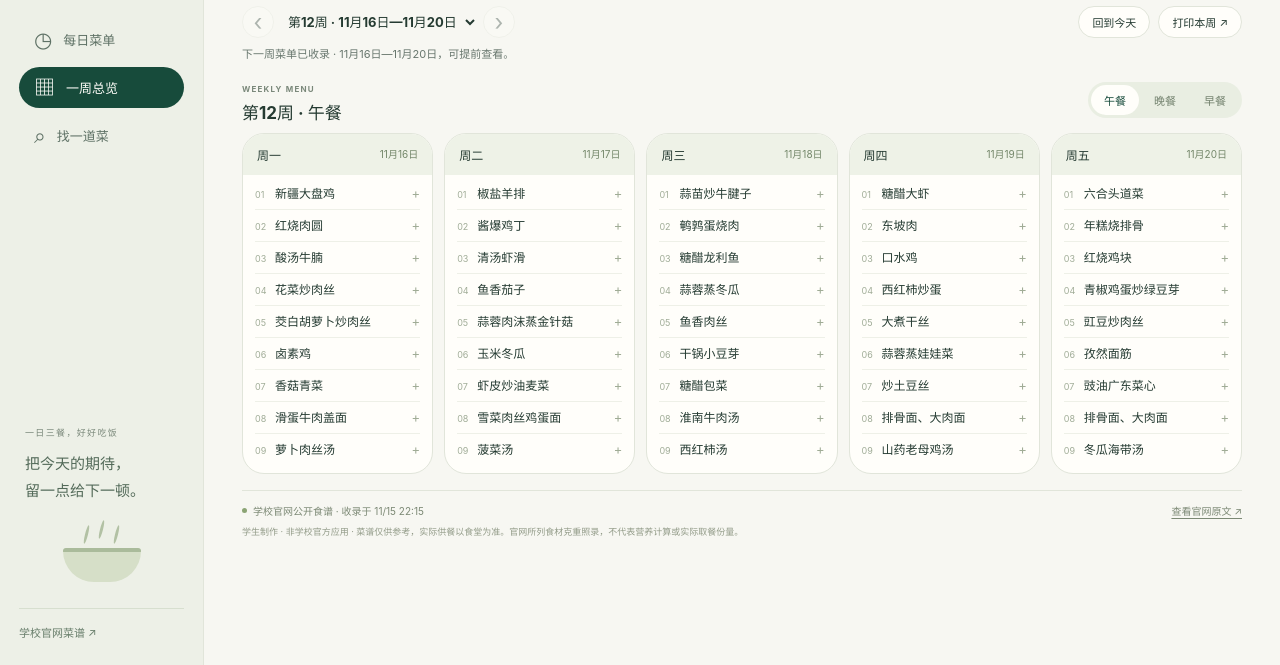
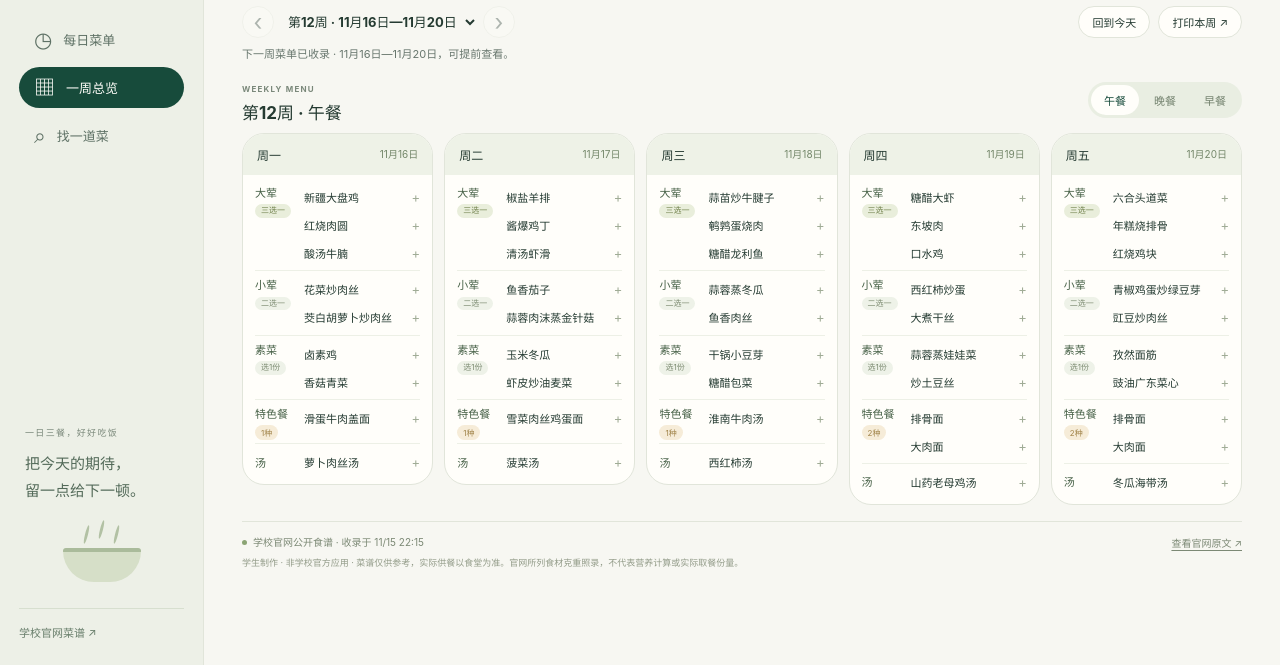
Before and after one commit to qeshgff/nhfls_menu, a plain HTML site: page docs/index.html in a window 1280 px wide. Both pictures are taken after a click on the button "打印本周 ↗". Shown: the part 135-800 px from the top of the page. Drawn offline with Linux system fonts and the light colour scheme.

Commit message:
Group lunch and dinner by cafeteria serving choices

```diff
--- a/docs/app.js
+++ b/docs/app.js
@@ -1,4 +1,4 @@
-import { MEALS, chinaDate, addDays, monday, weekday, shortDate, weekContains, initialSelection, searchMenus, ingredientTags, escapeHtml as esc } from './menu-utils.mjs';
+import { MEALS, chinaDate, addDays, monday, weekday, shortDate, weekContains, initialSelection, searchMenus, ingredientTags, mealGroups, escapeHtml as esc } from './menu-utils.mjs';
 
 const $ = id => document.getElementById(id);
 let data, activeWeek, activeDate, view = 'day', activeMeal = 'lunch';
@@ -11,7 +11,14 @@ function ingredients(value) {
   return tags.length ? `<ul class="ingredients" aria-label="食材与克重">${tags.map(tag => `<li class="ingredient-tag">${esc(tag)}</li>`).join('')}</ul>` : '<p class="ingredient-empty">官网未提供食材信息</p>';
 }
 function dishes(items) {
-  return `<ul class="dish-list">${items.map((dish, i) => `<li><details><summary><span class="dish-num">${String(i + 1).padStart(2, '0')}</span><span class="dish-name">${esc(dish.name)}</span></summary>${ingredients(dish.ingredients)}</details></li>`).join('')}</ul>`;
+  return `<ul class="dish-list">${items.map((dish, i) => `<li><details><summary><span class="dish-num">${String(i + 1).padStart(2, '0')}</span><span class="dish-name">${esc(dish.name)}</span></summary>${dish.ingredientNote ? `<p class="ingredient-note">${esc(dish.ingredientNote)}</p>` : ''}${ingredients(dish.ingredients)}</details></li>`).join('')}</ul>`;
+}
+function groupedDishes(meal, items) {
+  if (!items.length) return '<p class="week-empty">官网未提供这餐的菜单。</p>';
+  if (meal === 'breakfast') return dishes(items);
+  const groups = mealGroups(meal, items);
+  if (groups[0]?.key === 'unclassified') return `<p class="category-note">按官网顺序显示，分类待确认。</p>${dishes(items)}`;
+  return `<div class="meal-groups">${groups.map(group => `<section class="dish-group ${group.key}" aria-label="${group.title}${group.rule ? ` · ${group.rule}` : ''}"><div class="group-heading"><h4>${group.title}</h4>${group.rule ? `<span class="choice-rule">${group.rule}</span>` : ''}${group.key === 'specialty' ? `<span class="group-count">${group.items.length}种</span>` : ''}</div>${dishes(group.items)}</section>`).join('')}</div>`;
 }
 function safeSource(url) {
   try { const u = new URL(url); return u.protocol === 'https:' && ['www.nhfls.com.cn', 'nhfls.com.cn'].includes(u.hostname) ? u.href : 'https://www.nhfls.com.cn/mzsp/list.htm'; }
@@ -62,18 +69,18 @@ function renderDay() {
   }
   $('meal-cards').innerHTML = Object.entries(MEALS).map(([key, meal]) => {
     const items = day.meals[key] || [];
-    return `<article class="meal-card ${key}"><div class="meal-head"><span class="meal-symbol" aria-hidden="true">${meal.icon}</span><div><h3>${meal.name}</h3><small>${meal.en}</small></div><span class="meal-count">${items.length} 道选择</span></div>${items.length ? dishes(items) : '<p class="week-empty">官网未提供这餐的菜单。</p>'}</article>`;
+    return `<article class="meal-card ${key}"><div class="meal-head"><span class="meal-symbol" aria-hidden="true">${meal.icon}</span><div><h3>${meal.name}</h3><small>${meal.en}</small></div><span class="meal-count">${key === 'breakfast' ? `${items.length} 道选择` : '套餐 / 特色餐'}</span></div>${groupedDishes(key, items)}</article>`;
   }).join('');
 }
 function renderWeek() {
   $('week-view').querySelector('h2').textContent = `${activeWeek.label} · ${MEALS[activeMeal].name}`;
-  $('week-grid').innerHTML = activeWeek.days.map(day => `<article class="week-day"><h3>${weekday(day.date)}<span>${shortDate(day.date)}</span></h3>${day.meals[activeMeal]?.length ? dishes(day.meals[activeMeal]) : '<p class="week-empty">这餐尚无菜单</p>'}</article>`).join('');
+  $('week-grid').innerHTML = activeWeek.days.map(day => `<article class="week-day"><h3>${weekday(day.date)}<span>${shortDate(day.date)}</span></h3>${groupedDishes(activeMeal, day.meals[activeMeal] || [])}</article>`).join('');
 }
 function renderSearch() {
   const query = $('search-input').value.trim();
   if (!query) { $('search-results').innerHTML = '<p class="search-count">输入菜名或食材，看看它哪天出现。</p>'; return; }
   const hits = searchMenus(data.weeks, query);
-  $('search-results').innerHTML = `<p class="search-count">找到 ${hits.length} 条结果${hits.length > 100 ? '，先显示最近的 100 条' : ''}</p>` + (hits.length ? hits.slice(0, 100).map(hit => `<article class="search-hit"><div><h3>${esc(hit.name)}</h3><p>${esc(hit.date)} · ${weekday(hit.date)} · ${MEALS[hit.meal].name}</p>${ingredients(hit.ingredients)}</div><button data-jump-week="${hit.week}" data-jump-date="${hit.date}">查看当天 →</button></article>`).join('') : '<div class="empty"><h3>还没找到这道菜</h3><p>试试更短的关键词，或换一种食材。</p></div>');
+  $('search-results').innerHTML = `<p class="search-count">找到 ${hits.length} 条结果${hits.length > 100 ? '，先显示最近的 100 条' : ''}</p>` + (hits.length ? hits.slice(0, 100).map(hit => `<article class="search-hit"><div><h3>${esc(hit.name)}</h3><p>${esc(hit.date)} · ${weekday(hit.date)} · ${MEALS[hit.meal].name}${hit.category !== MEALS[hit.meal].name ? ` · ${esc(hit.category)}` : ''}</p>${hit.ingredientNote ? `<p class="ingredient-note">${esc(hit.ingredientNote)}</p>` : ''}${ingredients(hit.ingredients)}</div><button data-jump-week="${hit.week}" data-jump-date="${hit.date}">查看当天 →</button></article>`).join('') : '<div class="empty"><h3>还没找到这道菜</h3><p>试试更短的关键词，或换一种食材。</p></div>');
 }
 function initialize() {
   if (!data || data.schemaVersion !== 1 || !Array.isArray(data.weeks) || !data.weeks.length) throw new Error('菜单数据为空或版本不支持');
--- a/docs/menu-utils.mjs
+++ b/docs/menu-utils.mjs
@@ -18,7 +18,28 @@ export function initialSelection(weeks, today) {
 export function searchMenus(weeks, query) {
   const q = query.trim().toLocaleLowerCase('zh-CN');
   if (!q) return [];
-  return weeks.flatMap(week => week.days.flatMap(day => Object.keys(MEALS).flatMap(meal => (day.meals[meal] || []).filter(d => `${d.name} ${d.ingredients || ''}`.toLocaleLowerCase('zh-CN').includes(q)).map(d => ({ ...d, date: day.date, meal, week: week.id }))))).sort((a, b) => b.date.localeCompare(a.date));
+  return weeks.flatMap(week => week.days.flatMap(day => Object.keys(MEALS).flatMap(meal => mealGroups(meal, day.meals[meal] || []).flatMap(group => group.items.filter(d => `${d.name} ${d.ingredients || ''}`.toLocaleLowerCase('zh-CN').includes(q)).map(d => ({ ...d, category: group.title, date: day.date, meal, week: week.id })))))).sort((a, b) => b.date.localeCompare(a.date));
+}
+// These positions follow the school's published table and the student's dining rules.
+// Never classify by dish-name keywords: a specialty beef soup is not the set-meal soup.
+export function mealGroups(meal, items) {
+  if (meal === 'breakfast') return [{ key: 'breakfast', title: '早餐', rule: '', items }];
+  const standard = (meal === 'lunch' && [9, 10].includes(items.length)) || (meal === 'dinner' && items.length === 11);
+  if (!standard) return [{ key: 'unclassified', title: '菜品', rule: '', items }];
+  const groups = [
+    { key: 'main', title: '大荤', rule: '三选一', items: items.slice(0, 3) },
+    { key: 'side', title: '小荤', rule: '二选一', items: items.slice(3, 5) },
+    { key: 'vegetable', title: '素菜', rule: '选1份', items: items.slice(5, 7) },
+  ];
+  const specialtyStart = meal === 'dinner' ? 8 : 7;
+  if (meal === 'dinner') groups.push({ key: 'pastry', title: '糕点', rule: '晚餐提供', items: items.slice(7, 8) });
+  const specialty = items.slice(specialtyStart, -1).flatMap(item => {
+    const names = item.name.split(/[、，,；;]+/).map(name => name.trim()).filter(Boolean);
+    return names.map(name => ({ ...item, name, ...(names.length > 1 ? { ingredientNote: '官网将这些特色餐合并列示食材，未分别标注用量。' } : {}) }));
+  });
+  groups.push({ key: 'specialty', title: '特色餐', rule: '特色食堂', items: specialty });
+  groups.push({ key: 'soup', title: '汤', rule: '', items: items.slice(-1) });
+  return groups;
 }
 export function escapeHtml(value) { return String(value ?? '').replace(/[&<>"']/g, c => ({'&':'&amp;','<':'&lt;','>':'&gt;','"':'&quot;',"'":'&#39;'}[c])); }
 export function ingredientTags(value) {
--- a/docs/styles.css
+++ b/docs/styles.css
@@ -92,6 +92,31 @@ main { max-width:1660px; margin:0 auto; padding:0 30px; }
 .ingredients { display:flex; flex-wrap:wrap; gap:5px; list-style:none; padding:2px 0 10px 20px; margin:0; }
 .ingredient-tag { display:inline-flex; align-items:center; padding:4px 9px; border:1px solid #dce6d3; border-radius:999px; background:#eef4e7; color:#59714d; font-size:10px; line-height:1.35; overflow-wrap:anywhere; max-width:100%; }
 .ingredient-empty { margin:0 0 10px 20px; color:var(--muted); font-size:11px; }
+.ingredient-note { margin:0 0 6px; font-size:10px; line-height:1.6; color:#8a7958; }
+.category-note { padding:0 17px; margin:10px 0 3px; font-size:10px; color:var(--muted); }
+.meal-groups { padding:9px 17px 8px; }
+.dish-group { display:grid; grid-template-columns:54px minmax(0,1fr); column-gap:9px; }
+.dish-group + .dish-group { margin-top:3px; padding-top:4px; border-top:1px solid #edf0e6; }
+.group-heading { display:flex; flex-direction:column; align-items:flex-start; justify-content:center; align-self:start; gap:3px; min-height:27px; padding-top:3px; }
+.group-heading h4 { margin:0; font-size:11px; font-weight:700; line-height:1.4; color:#476147; }
+.choice-rule { display:inline-flex; align-items:center; padding:2px 6px; border-radius:999px; font-size:8px; line-height:1.2; background:#eef2e8; color:#7c8b71; }
+.dish-group.main .choice-rule { background:#e9eedb; color:#70804b; }
+.dish-group.specialty .choice-rule { display:none; }
+.dish-group.pastry .choice-rule { background:#f5e9de; color:#a77b55; }
+.group-count { padding:2px 6px; border-radius:999px; background:#f6ecd8; font-size:8px; color:#a08348; }
+.dish-group .dish-num { display:none; }
+.dish-group .dish-list { padding:0; }
+.dish-group .dish-list > li + li { border-top:0; }
+.dish-group .dish-list summary { min-height:27px; padding:4px 0; font-size:12px; }
+.dish-group .ingredients { padding-left:0; padding-bottom:6px; }
+.dish-group .ingredient-empty { margin-left:0; }
+.meal-cards .meal-groups .dish-list { display:grid; grid-template-columns:repeat(2,minmax(0,1fr)); column-gap:12px; padding:0; }
+.meal-cards .meal-groups .dish-list > li:has(details[open]) { grid-column:1 / -1; }
+.meal-cards .meal-groups .dish-list summary { min-height:27px; padding:4px 0; font-size:12px; }
+.week-day .meal-groups { padding:8px 12px; }
+.week-day .dish-group { grid-template-columns:43px minmax(0,1fr); column-gap:6px; }
+.week-day .dish-group .dish-list { padding:0; }
+.week-day .dish-group .dish-list summary { min-height:27px; font-size:11px; }
 .empty { grid-column:1/-1; text-align:center; border:1px dashed #d7dfcc; border-radius:25px; background:#f1f4ea; padding:28px 20px; }
 .empty .empty-icon { font-size:29px; color:#a6b494; }
 .empty h3 { font-size:17px; margin:10px 0 6px; }
@@ -234,6 +259,8 @@ footer small br { display:none; }
   .toolbar { gap:4px; }
   .meal-cards .dish-list,.week-day .dish-list { grid-template-columns:1fr; }
   .meal-cards .dish-list > li:nth-child(2),.week-day .dish-list > li:nth-child(2) { border-top:1px solid #eef0e7; }
+  .meal-cards .meal-groups .dish-list { grid-template-columns:1fr; }
+  .dish-group .dish-list > li + li { border-top:0!important; }
 }
 @media print {
   @page { size:A4 landscape; margin:10mm; }
```
Also changed, not shown: tests/menu-utils.test.mjs (+35 -1 lines), README.md.
